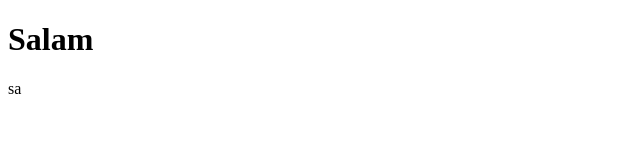
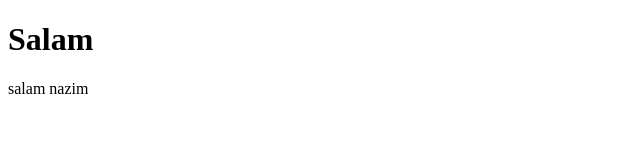
Before and after one commit to ilyasagakishiyev/Fed-23-Repo, a website: page index.html in a window 1280 px wide. Shown: the full height of the page, 0-640 px from the left. Drawn offline with Linux system fonts and the light colour scheme.

Commit message:
salamnazim

```diff
--- a/index.html
+++ b/index.html
@@ -7,6 +7,6 @@
 </head>
 <body>
     <h1>Salam</h1>
-    <p>sa</p>
+    <p>salam nazim</p>
 </body>
 </html>
```
